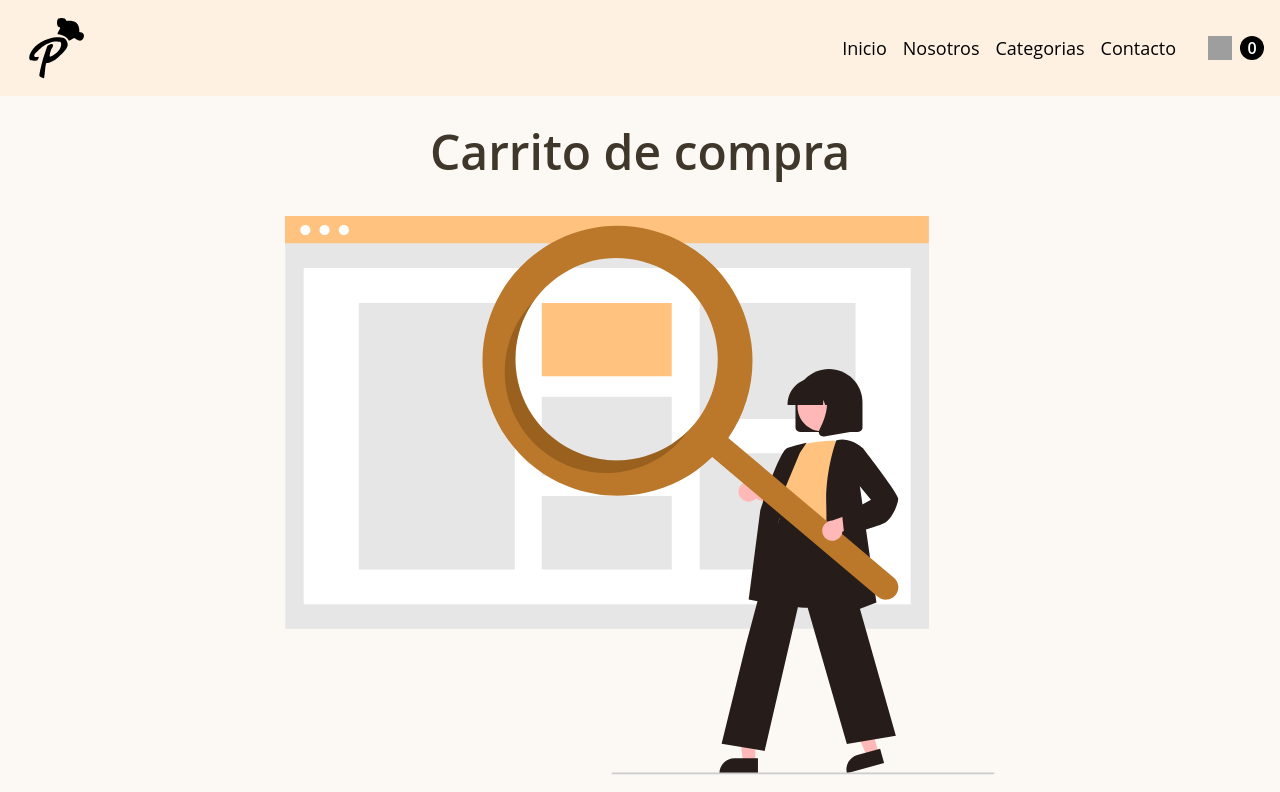
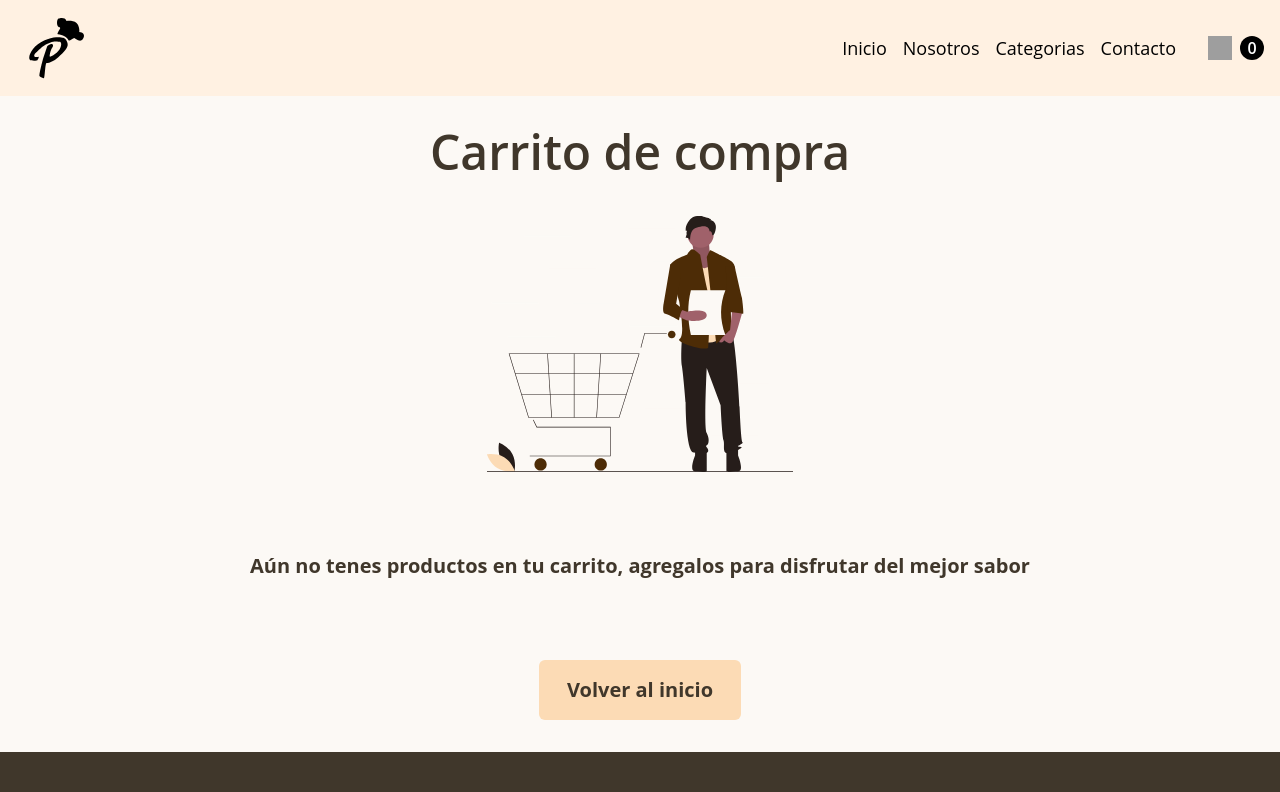
Before and after one commit to leoromero97/perluchi, a React (Create React App) app: page /cart in a window 1280 px wide. Shown: the top 792 px of the page. Built offline with nearby package versions, Linux system fonts and the light colour scheme; grey boxes are pictures that could not be loaded; the HTML template or start-up script is replaced by a standard one.

Commit message:
Leo Romero | fixes-3 - Agregue el icono trash - Agregue el vector para el carrito vacio - Modifique solucione un bug visual en el componente categoryContainer - Modifique la logica en las pages checkout y cart

```diff
--- a/src/components/CategoryContainer/index.js
+++ b/src/components/CategoryContainer/index.js
@@ -40,6 +40,7 @@ function CategoryContainer({ categoryLabel }) {
         <Error
           message="La categoría que buscás, no se encuentra disponible"
           image={errorSearchVector}
+          imageClassName="h-64"
         />
       )}
     </div>
--- a/src/pages/cart/index.js
+++ b/src/pages/cart/index.js
@@ -4,7 +4,7 @@ import Error from "../../components/Error/index";
 import Layout from "../../components/Layout";
 import { ROUTES } from "../../constants/routes";
 import useCart from "../../hooks/cart/useCart";
-import errorSearchVector from "../../assets/vc-undraw_web_search_re_efla.svg";
+import emptyCartVector from "../../assets/vc-undraw_empty_cart.svg";
 import imagePlaceholder from "../../assets/image-placeholder.png";
 
 function CartPage() {
@@ -85,7 +85,8 @@ function CartPage() {
         ) : (
           <Error
             message="Aún no tenes productos en tu carrito, agregalos para disfrutar del mejor sabor"
-            image={errorSearchVector}
+            image={emptyCartVector}
+            imageClassName="h-64"
           />
         )}
       </div>
--- a/src/pages/checkout/index.js
+++ b/src/pages/checkout/index.js
@@ -10,7 +10,7 @@ import { ROUTES } from "../../constants/routes";
 import { db } from "../../firebase/config";
 import useCart from "../../hooks/cart/useCart";
 import orderConfirmedVector from "../../assets/vc-undraw_order_confirmed.svg";
-import errorSearchVector from "../../assets/vc-undraw_web_search_re_efla.svg";
+import emptyCartVector from "../../assets/vc-undraw_empty_cart.svg";
 
 const initialValues = {
   firstName: "",
@@ -69,8 +69,7 @@ function CheckoutPage() {
         <h1 className="text-5xl font-semibold text-center">
           {orderId ? "Finalizaste tu compra" : "Completá tu compra"}
         </h1>
-        {products && total.productQuantity > 0 ? (
-          orderId ? (
+        {orderId && (
           <div className="flex flex-col gap-12 items-center">
             <img
               src={orderConfirmedVector}
@@ -89,7 +88,8 @@ function CheckoutPage() {
             />
             <Button to={ROUTES.HOME} isTertiary text="Ver más productos" />
           </div>
-          ) : (
+        )}
+        {products && total.productQuantity > 0 && !orderId && (
           <div className="flex flex-col md:flex-row bg-white w-full border-2 rounded-2xl p-4 gap-10 md:gap-20">
             <OrderForm
               onChange={handleOnChange}
@@ -107,11 +107,12 @@ function CheckoutPage() {
               />
             )}
           </div>
-          )
-        ) : (
+        )}
+        {!orderId && total.productQuantity === 0 && (
           <Error
             message="Aún no tenés productos en tu carrito, agregalos para disfrutar del mejor sabor"
-            image={errorSearchVector}
+            image={emptyCartVector}
+            imageClassName="h-64"
           />
         )}
       </div>
```
Also changed, not shown: src/assets/ic-trash-alt.svg (added), src/assets/vc-undraw_empty_cart.svg (added). Lines whose indentation alone changed are shown as unchanged.
